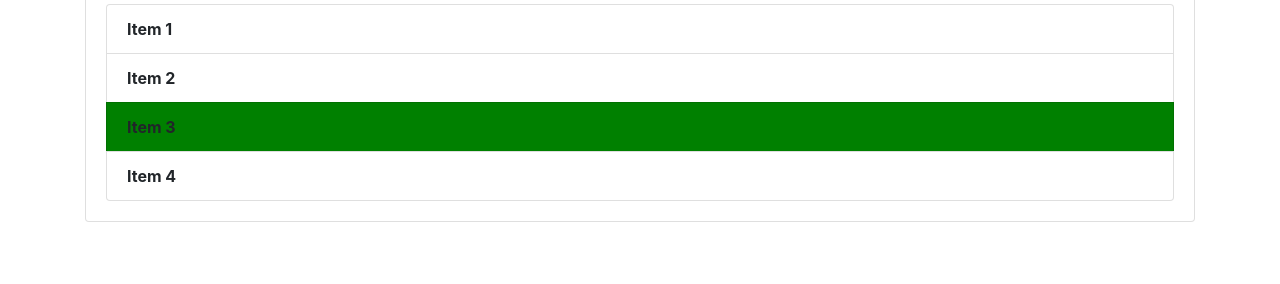
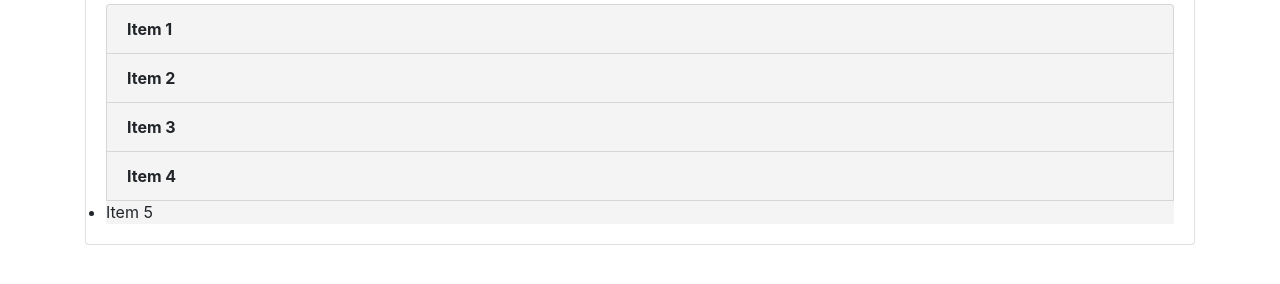
Before and after one commit to shivam2512/gittutorial, a plain HTML site: page index.html in a window 1280 px wide. Shown: the part 276-560 px from the top of the page. Drawn offline with nearby package versions, Linux system fonts and the light colour scheme.

Commit message:
//GETELEMENTBYTAGNAME Added

```diff
--- a/dom.js
+++ b/dom.js
@@ -23,3 +23,10 @@ for(var i=0;i<items.length;i++)
 {
     items[i].style.fontWeight = "bold";
 }
+
+//GETELEMENTBYTAGNAME
+//tried editing Item 5 with getelementsbyclassname and then by getelementbytagname
+var li=document.getElementsByTagName('li');
+console.log(li);
+for(var i=0;i<li.length;i++)
+li[i].style.backgroundColor="#f4f4f4";
--- a/index.html
+++ b/index.html
@@ -26,6 +26,8 @@
       <li class="list-group-item">Item 2</li>
       <li class="list-group-item">Item 3</li>
       <li class="list-group-item">Item 4</li>
+      <!--Add a new li element without the same class Name -->
+      <li>Item 5</li>
     </ul>
    </div>
   </div>
```
